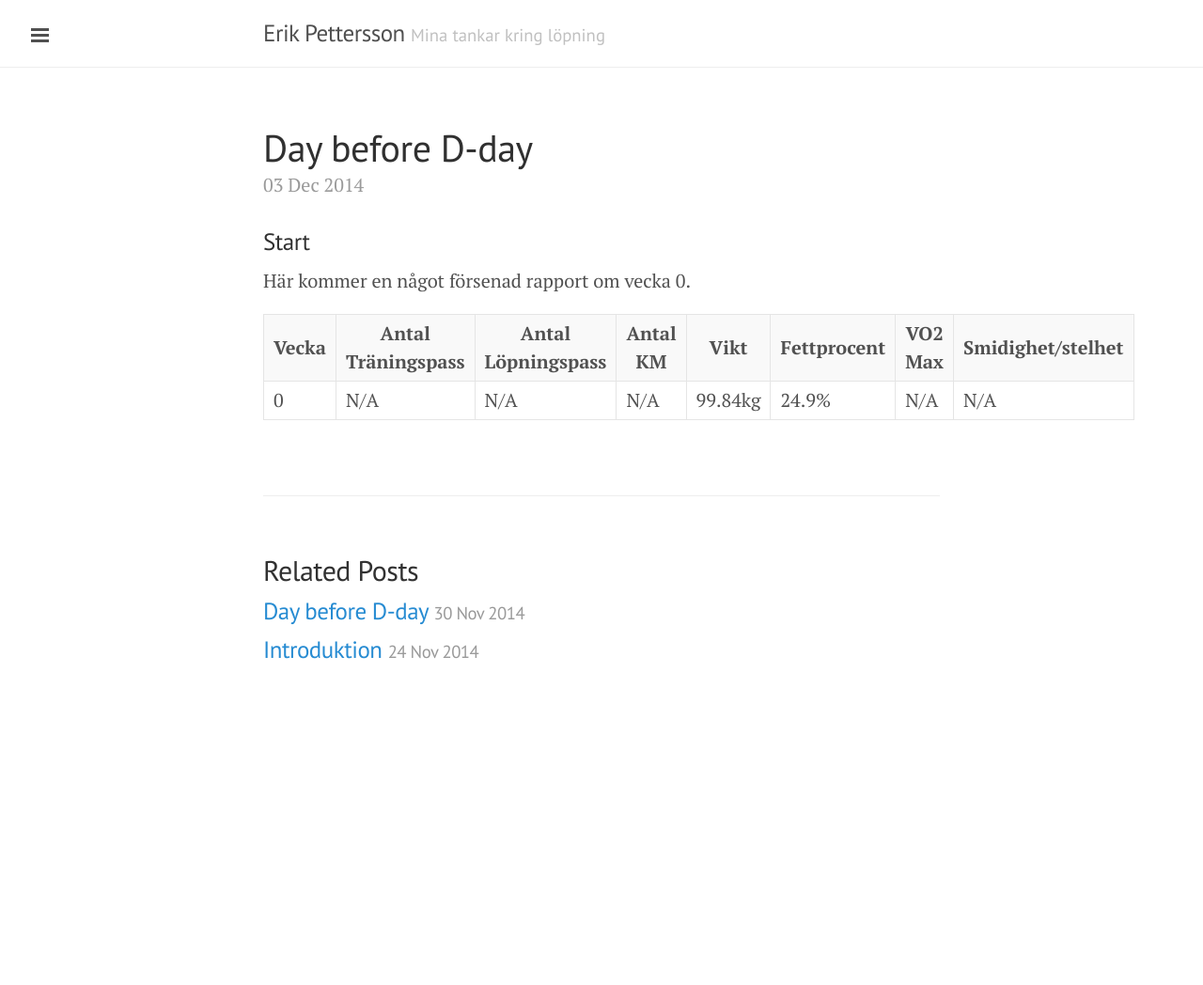
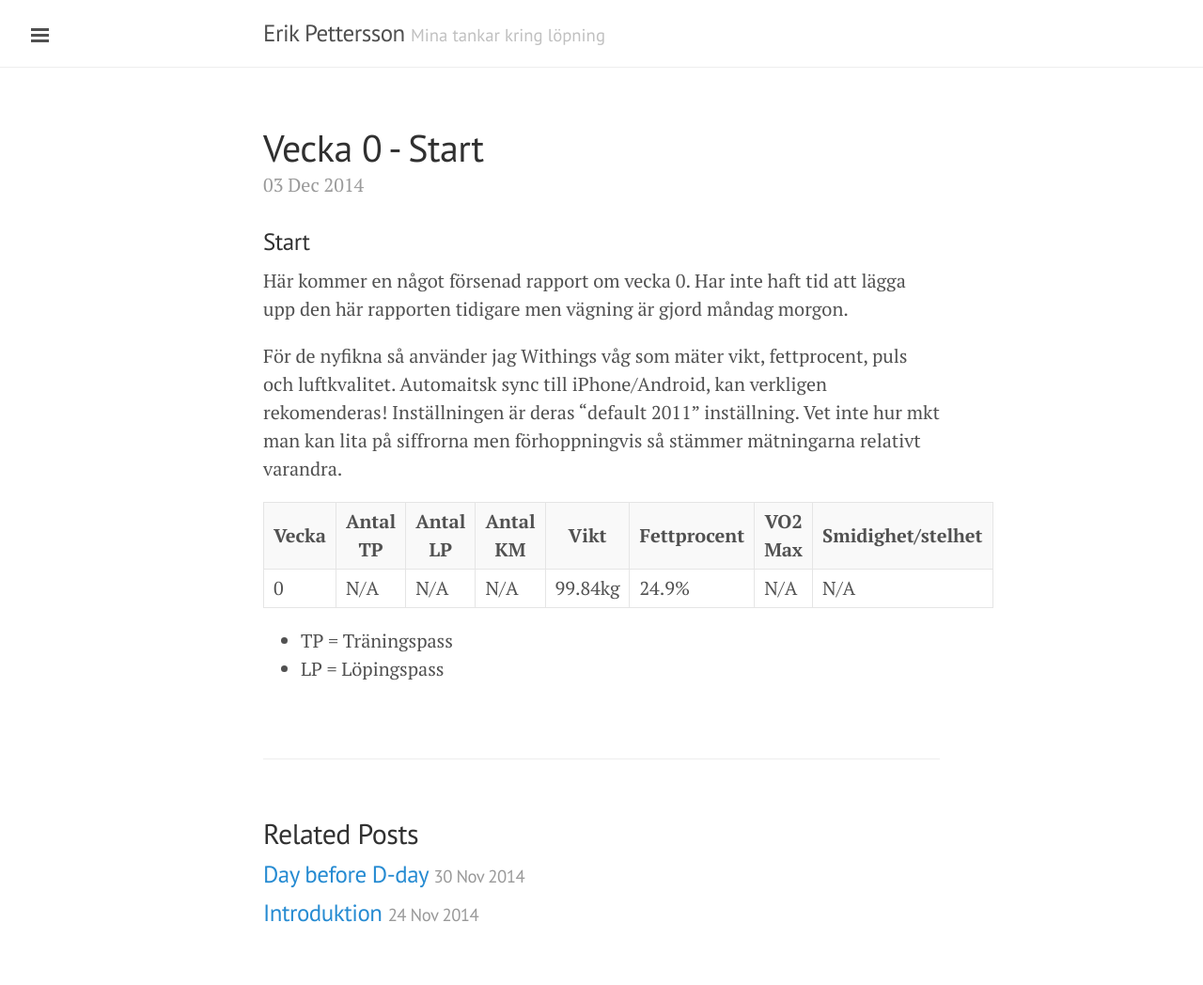
Before and after one commit to eripe970/eripe970.github.io, a Jekyll site: the page built from _posts/2014-12-03-firstweek.md, in a window 1280 px wide. Shown: the whole page at 94% size. Built offline with Jekyll 4.4.1, drawn with Linux system fonts in a browser that asks for light colours; Markdown is read by kramdown in place of the engine named in the settings; before the commit the page ends 900 px from its top, so only the background shows below that.

Commit message:
Update 2014-12-03-firstweek.md

```diff
--- a/_posts/2014-12-03-firstweek.md
+++ b/_posts/2014-12-03-firstweek.md
@@ -1,16 +1,18 @@
 ---
 layout: post
-title: Day before D-day
+title: Vecka 0 - Start
 ---
 
 ### Start
-Här kommer en något försenad rapport om vecka 0.
+Här kommer en något försenad rapport om vecka 0. Har inte haft tid att lägga upp den här rapporten tidigare men vägning är gjord måndag morgon.
+
+För de nyfikna så använder jag Withings våg som mäter vikt, fettprocent, puls och luftkvalitet. Automaitsk sync till iPhone/Android, kan verkligen rekomenderas! Inställningen är deras "default 2011" inställning. Vet inte hur mkt man kan lita på siffrorna men förhoppningvis så stämmer mätningarna relativt varandra.
 
 <table>
   <tr>
     <th>Vecka</th>
-    <th>Antal Träningspass</th>
-    <th>Antal Löpningspass</th>
+    <th>Antal TP</th>
+    <th>Antal LP</th>
     <th>Antal KM</th>
     <th>Vikt</th>
     <th>Fettprocent</th>
@@ -29,3 +31,6 @@ Här kommer en något försenad rapport om vecka 0.
   </tr>
 
 </table>
+
+* TP = Träningspass
+* LP = Löpingspass
```
